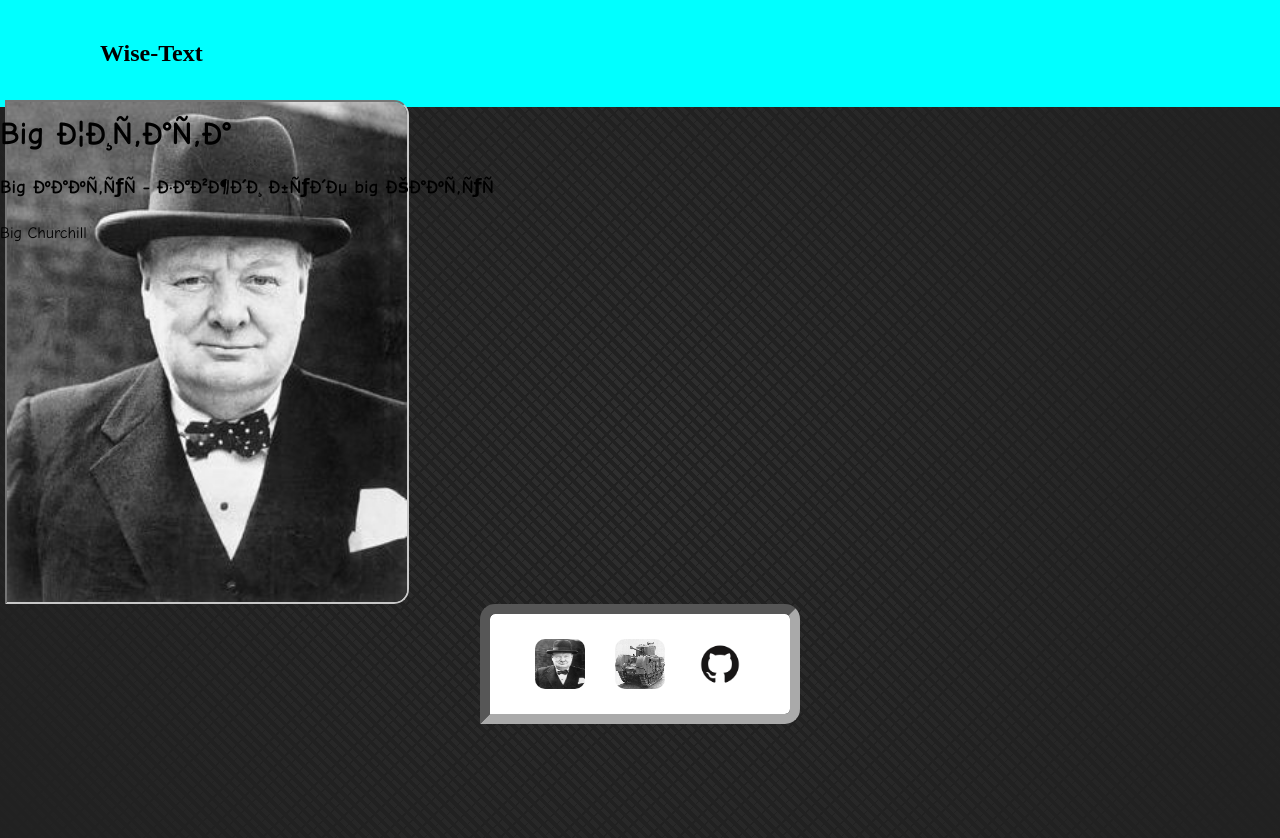
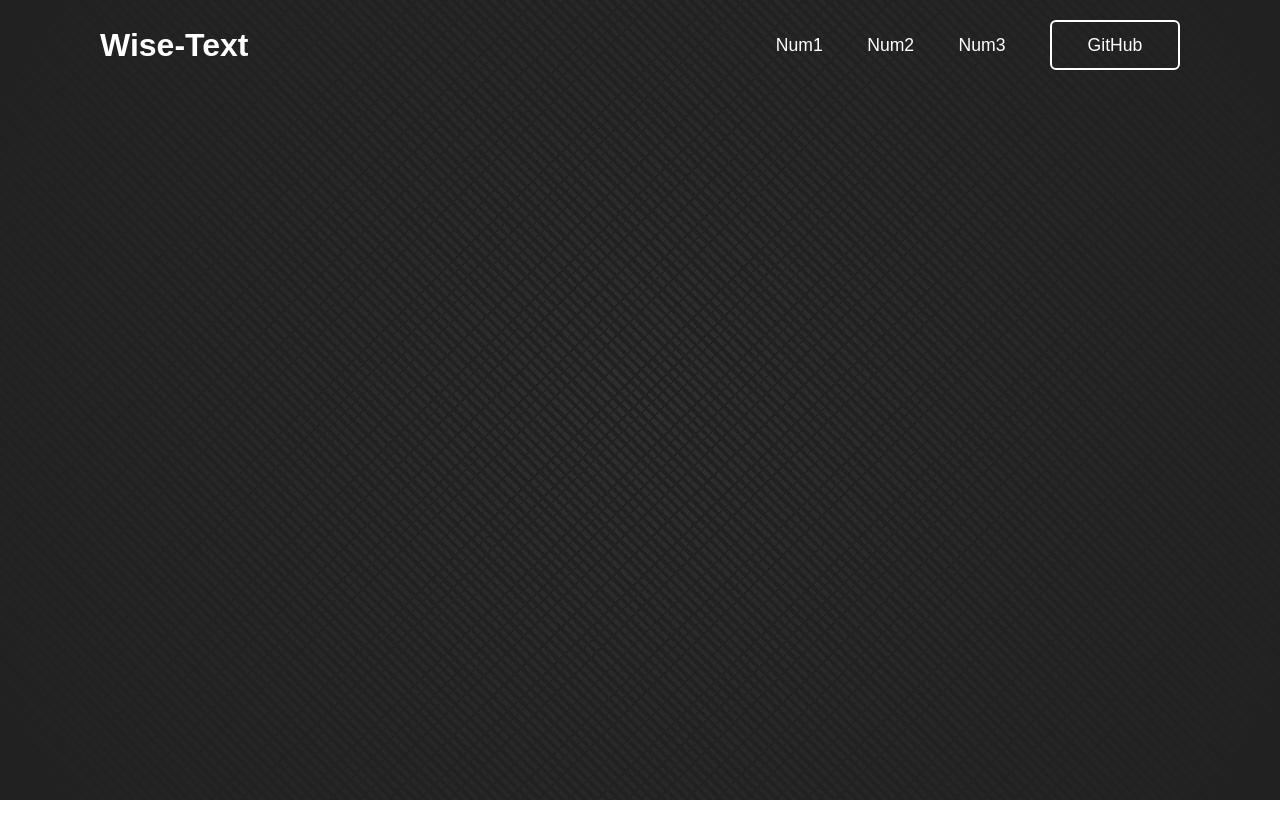
Before and after one commit to PA1N-AV/BigWeb, a plain HTML site: page index.html in a window 1280 px wide. After the commit the page ends 800 px from the top, so only its background shows below. Drawn offline with Linux system fonts and the light colour scheme.

Commit message:
UI rework

```diff
--- a/index.html
+++ b/index.html
@@ -11,19 +11,23 @@
 <body>
 		<header>
 			<h2 class = "wise-text">Wise-Text</h2>
+			<nav class = "top-nav">
+				<a href = "#">Num1</a>
+				<a href = "#">Num2</a>
+				<a href = "#">Num3</a>
+				<button class = "githuburl">GitHub</button>
+			</nav>
 		</header>
-<div class = "Blend-text">
 
-</div>
-	<div class = "sussy">
+	<!--<div class = "sussy">
 		<img class = "main_img" src="CherI.jpg" alt="Churchill" width="400" height="500">
 		<div class = "central_text">
 			<h1> Big Цитата </h1>
 			<h3> Big кактус - завжди буде big Кактус </h3>
 			<p> Big Churchill </p>
 		</div>
-	</div>
-<div class = "box">
+	</div>-->
+<!--<div class = "box">
 <div class = "image-container">
 	<div class = "wiki">
 		<a href="https://ru.wikipedia.org/wiki/" target = "_blank" ><img src="CherI.jpg" alt="Chuchill"></a>
@@ -37,7 +41,7 @@
 		<a href="https://github.com/PA1N-AV/BigWeb"><img src="GitHub.png" alt="CODE"></a>
 	</div>
 </div>
-</div>
+</div>-->
 
 </body>
 
--- a/styles.css
+++ b/styles.css
@@ -1,3 +1,11 @@
+*{
+    font-family: "Poppins", sans-serif;
+    box-sizing:border-box;
+    margin: 0;
+    padding: 0;
+}
+
+
 body{
 	background-image: radial-gradient(circle at center center, transparent,rgb(33,33,33)),repeating-linear-gradient(135deg, rgb(33,33,33) 0px, rgb(33,33,33) 2px,transparent 2px, transparent 10px,rgb(33,33,33) 10px, rgb(33,33,33) 11px,transparent 11px, transparent 21px),repeating-linear-gradient(45deg, rgb(47,47,47) 0px, rgb(47,47,47) 4px,transparent 4px, transparent 8px),linear-gradient(90deg, rgb(33,33,33),rgb(33,33,33));
 	padding: 0;
@@ -6,11 +14,65 @@ body{
 }
 header{
     position: fixed;
+    display:flex;
     top:0;
     left:0;
     width: 100%;
     padding: 20px 100px;
-    background: cyan;
+    z-index:99;
+    justify-content: space-between;
+    align-items: center;
+}
+
+.wise-text{
+    font-size: 2em;
+    color: white;
+    user-select:none;
+}
+
+.top-nav a{
+    position: relative;
+    font-size: 1.1em;
+    color: #fff;
+    text-decoration: none;
+    font-weight: 500;
+    margin-left: 40px;
+}
+
+.top-nav a::after{
+    content: '';
+    position: absolute;
+    width: 100%;
+    height: 3px;
+    background: #fff;
+    border-radius: 5px;
+    left: 0;
+    bottom: 22px;
+    transform: scaleX(0);
+    transition: transform .5s;
+}
+
+.top-nav a:hover::after{
+    transform: scaleX(1);
+}
+
+.top-nav .githuburl{
+    width: 130px;
+    height: 50px;
+    background: transparent;
+    border: 2px solid #fff;
+    outline: none;
+    border-radius: 6px;
+    cursor: pointer;
+    font-size: 1.1em;
+    color: #fff;
+    font-weight: 500;
+    margin-left: 40px;
+    transition: .5s;
+}
+.top-nav .githuburl:hover{
+    background: #fff;
+    color: black;
 }
 
 .image-container{
@@ -38,7 +100,7 @@ header{
 
 }
 
-.sussy{
+/*.sussy{
     position: relative;
 }
 
@@ -53,21 +115,20 @@ header{
 	border: 2px;
 	border-style:inset;
     border-color:rgb(200,200,200);
-}
+}*/
 
-.central_text{
+/*.central_text{
 	color: black;
 	display: flow-root;
 	font-family: "Comic Sans MS", cursive;
 	position: absolute;
 	bottom: 346px;
 	mix-blend-mode: multiply;
-}
+}*/
 
-.box{
+/*.box{
     position: relative;
-    display:flex;
-    top:0px;
+    top:500px;
     margin-right: auto;
     margin-left: auto;
     width: 300px;
@@ -81,4 +142,4 @@ header{
     border: rgb(170,170,170) 10px inset;
     background-clip: content-box;
 
-}
+}*/
```
